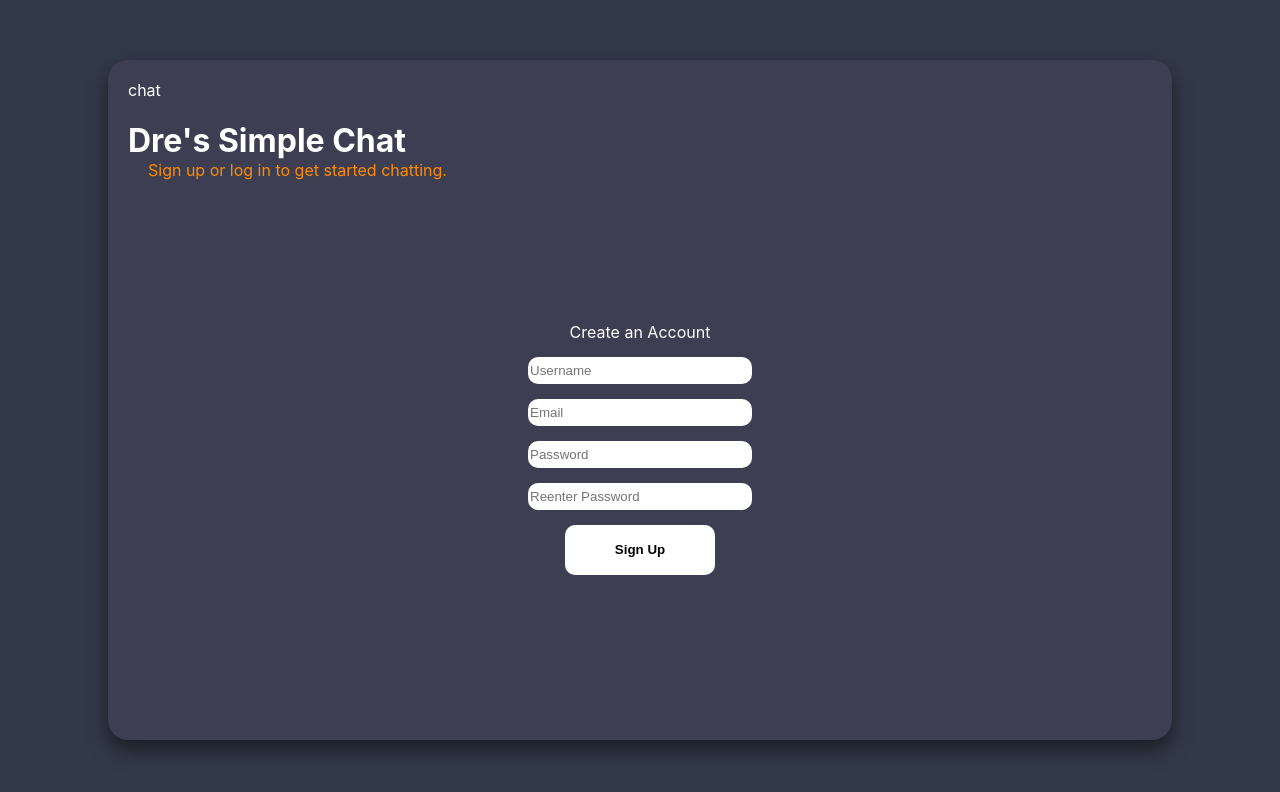
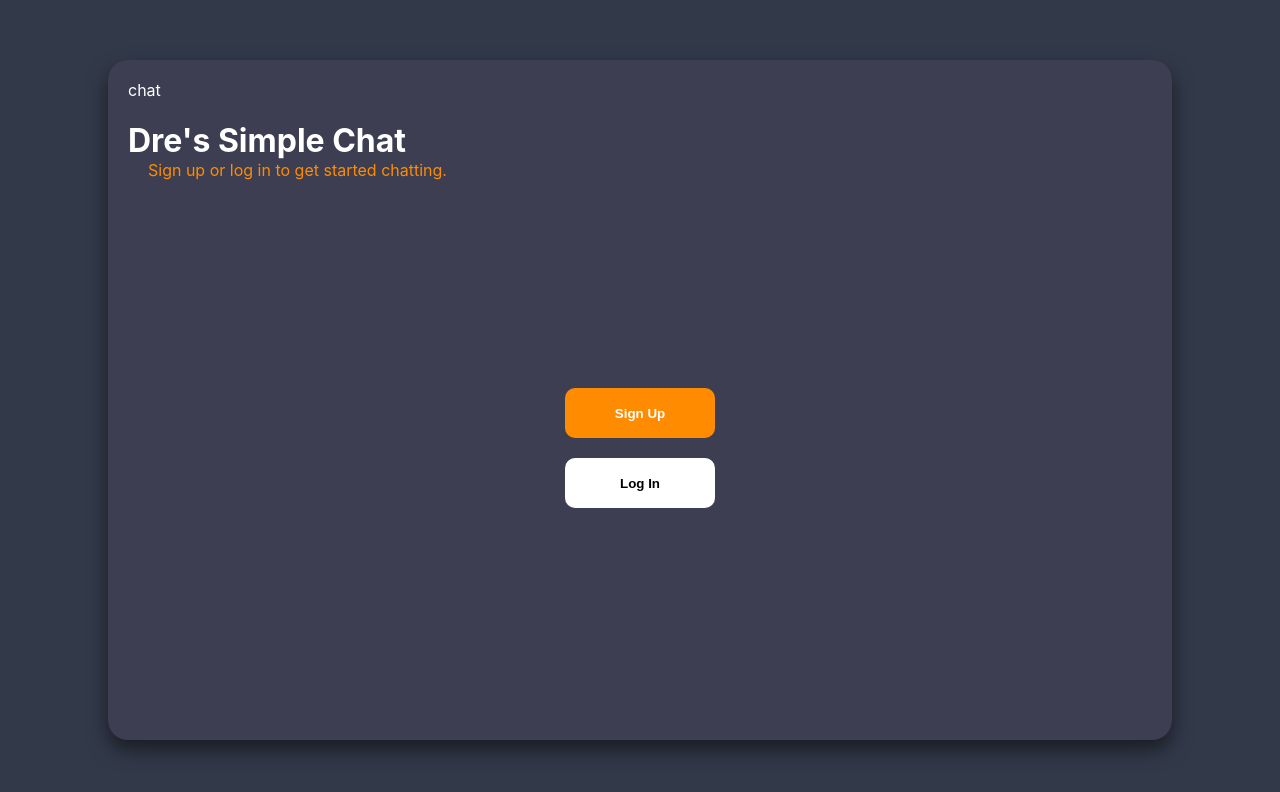
Before and after one commit to nokeen12/chat-app, a React (Create React App) app in the folder client/: page / in a window 1280 px wide. Shown: the top 792 px of the page. Built offline with nearby package versions, Linux system fonts and the light colour scheme.

Commit message:
Added toggling between signup and login forms

```diff
--- a/client/src/pages/Homepage.jsx
+++ b/client/src/pages/Homepage.jsx
@@ -10,12 +10,16 @@ export default function Homepage(){
     const [password, setPassword] = useState("");
     const [username, setUsername] = useState("");
     const [reenteredPassword, setReenteredPassword] = useState("");
+    const [visA, setVisA] = useState(false)
+    const [visB, setVisB] = useState(false)
     const navigate = useNavigate();
 
     const handleEmail = (e) => setEmail(e.target.value);
     const handlePassword = (e) => setPassword(e.target.value);
     const handleUsername = (e) => setUsername(e.target.value);
     const handleReenteredPassword = (e) => setReenteredPassword(e.target.value);
+    const swapStateA = (e) => setVisA(!visA);
+    const swapStateB = (e) => setVisB(!visB);
 
     const handleSignupSubmit = (e) => {
         e.preventDefault();
@@ -26,16 +30,30 @@ export default function Homepage(){
             })
             .catch((error) => console.log(error));
     }
+    const handleLoginSubmit = (e) => {
+        e.preventDefault();
+        const requestBody = { email_address, password };
+        axios.post(`${API_URL}/auth/userLogin`, requestBody)
+            .then(response => {
+                navigate('/l');
+            })
+            .catch((error) => console.log(error));
+    }
+
     return(
         <div className="homepage">
             <div className="popup">
                 <a href="/">chat</a>
                 <h1 className="title">Dre's Simple Chat</h1>
                 <p className="description">Sign up or log in to get started chatting.</p>
-                {/* <div className="accountbox">
-                    <button className="signup-btn">Sign Up</button>
-                    <button>Log In</button>
-                </div> */}
+
+                {!visA && !visB &&
+                    <div className="accountbox">
+                        <button className="signup-btn" onClick={swapStateA}>Sign Up</button>
+                        <button onClick={swapStateB}>Log In</button>
+                    </div>
+                }
+                {visA &&
                     <form onSubmit={handleSignupSubmit}>
                         <label>Create an Account</label>
                         <input
@@ -67,7 +85,30 @@ export default function Homepage(){
                             onChange={handleReenteredPassword}
                         />
                         <button type="submit">Sign Up</button>
+                        <a href="" onClick={swapStateA}>Go Back</a>
                     </form>
+                }
+                {visB &&
+                    <form onSubmit={handleLoginSubmit}>
+                        <label>Log In</label>
+                        <input
+                            type="email"
+                            name="email"
+                            placeholder="Email"
+                            value={email_address}
+                            onChange={handleEmail}
+                        />
+                        <input
+                            type="password"
+                            name="password"
+                            placeholder="Password"
+                            value={password}
+                            onChange={handlePassword}
+                        />
+                        <button type="submit">Log In</button>
+                        <a href="" onClick={swapStateB}>Go Back</a>
+                    </form>
+                }
             </div>
         </div>
     )
```
Lines whose indentation alone changed are shown as unchanged.
